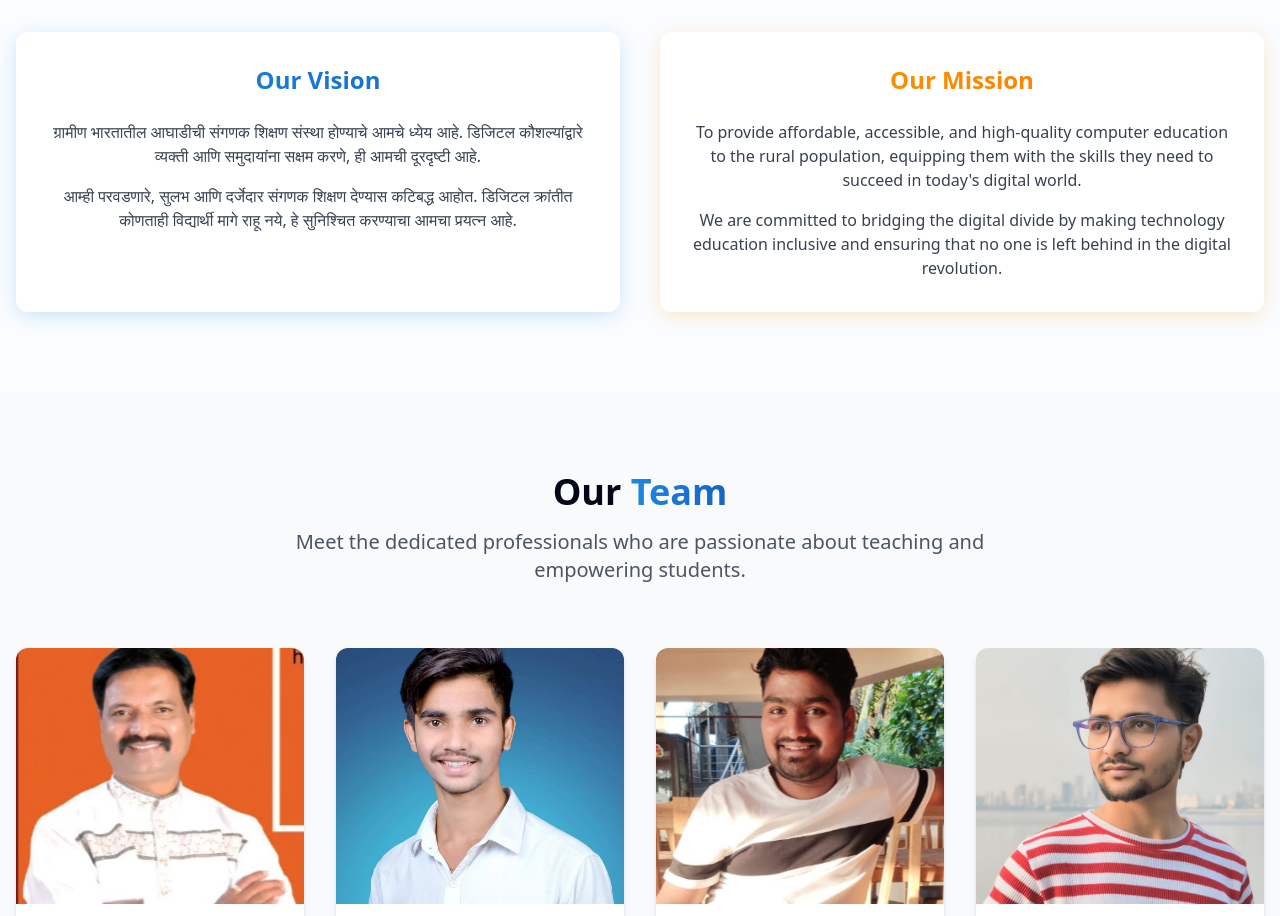
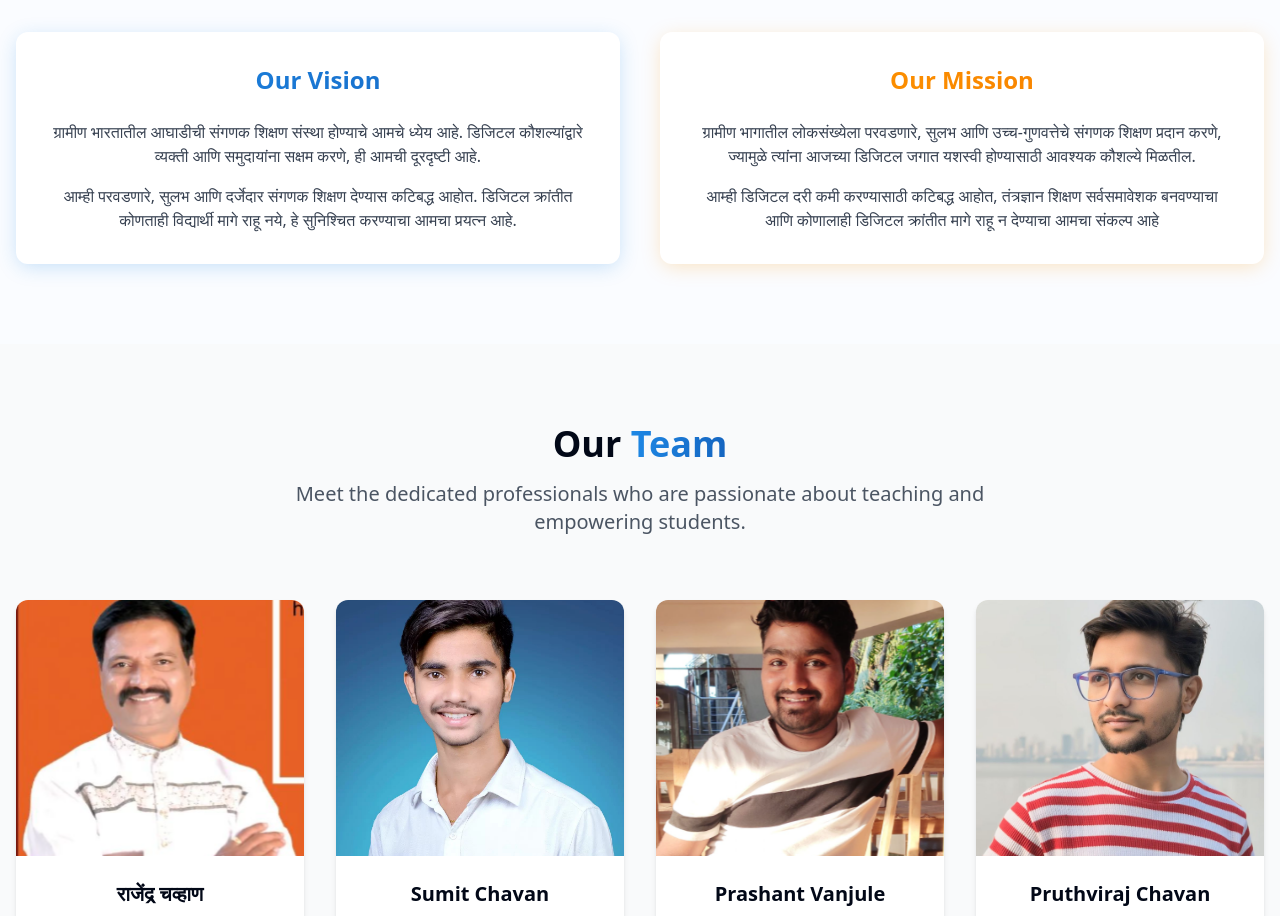
Before and after one commit to pruthviraj-chavan/incite-web-empowerment, a React (Vite) app: page /about in a window 1280 px wide. Shown: the part 1160-2076 px from the top of the page. Built offline with nearby package versions, Linux system fonts and the light colour scheme.

Commit message:
Update AboutPage.tsx

```diff
--- a/src/pages/AboutPage.tsx
+++ b/src/pages/AboutPage.tsx
@@ -160,10 +160,10 @@ const AboutPage = () => {
             <div className="bg-white rounded-xl p-8 shadow-orange">
               <h3 className="text-2xl font-bold mb-6 gradient-text-orange">Our Mission</h3>
               <p className="text-gray-700 mb-4">
-                To provide affordable, accessible, and high-quality computer education to the rural population, equipping them with the skills they need to succeed in today's digital world.
+                ग्रामीण भागातील लोकसंख्येला परवडणारे, सुलभ आणि उच्च-गुणवत्तेचे संगणक शिक्षण प्रदान करणे, ज्यामुळे त्यांना आजच्या डिजिटल जगात यशस्वी होण्यासाठी आवश्यक कौशल्ये मिळतील.
               </p>
               <p className="text-gray-700">
-                We are committed to bridging the digital divide by making technology education inclusive and ensuring that no one is left behind in the digital revolution.
+                आम्ही डिजिटल दरी कमी करण्यासाठी कटिबद्ध आहोत, तंत्रज्ञान शिक्षण सर्वसमावेशक बनवण्याचा आणि कोणालाही डिजिटल क्रांतीत मागे राहू न देण्याचा आमचा संकल्प आहे
               </p>
             </div>
           </div>
```
